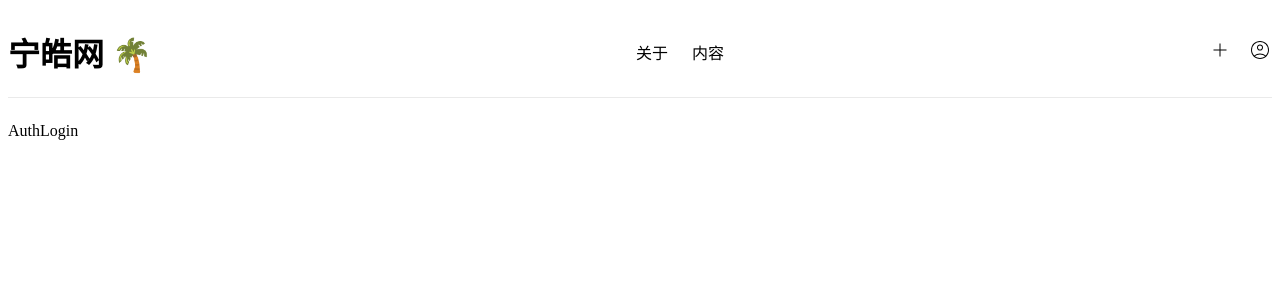
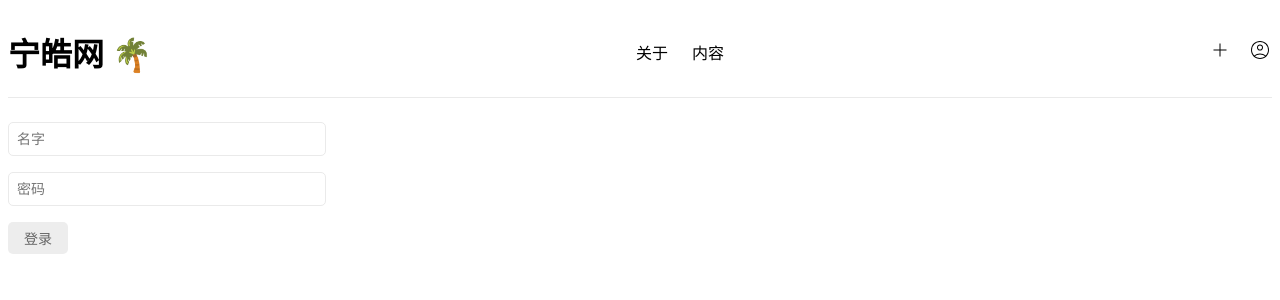
Before and after one commit to ninghao/ninghao-react-w22, a React (Create React App) app: page /login in a window 1280 px wide. Shown: the top 300 px of the page. Built offline with nearby package versions, Linux system fonts and the light colour scheme.

Commit message:
准备用户登录表单并请求登录

```diff
--- a/src/app/app.css
+++ b/src/app/app.css
@@ -17,6 +17,7 @@ nav > a {
 }
 
 input[type='text'],
+input[type='password'],
 textarea {
   border: 1px solid #eaeaea;
   padding: 8px;
--- a/src/auth/login/auth-login.tsx
+++ b/src/auth/login/auth-login.tsx
@@ -1,4 +1,5 @@
-import { useEffect } from 'react';
+import { apiHttpClient } from 'app/app.service';
+import { useEffect, useState } from 'react';
 
 /**
  * 属性类型
@@ -13,7 +14,49 @@ const AuthLogin = (props: AuthLoginProps) => {
     document.title = '用户登录 - 宁皓网';
   });
 
-  return <div>AuthLogin</div>;
+  const [name, setName] = useState('');
+  const [password, setPassword] = useState('');
+
+  const login = async () => {
+    if (name && password) {
+      try {
+        const { data } = await apiHttpClient.post('login', { name, password });
+        console.log(data);
+      } catch (error) {
+        console.log(error);
+      }
+    }
+  };
+
+  return (
+    <form onSubmit={(event) => event.preventDefault()}>
+      <div>
+        <input
+          type="text"
+          placeholder="名字"
+          autoComplete="username"
+          value={name}
+          onChange={(event) => {
+            setName(event.currentTarget.value);
+          }}
+        />
+      </div>
+      <div>
+        <input
+          type="password"
+          placeholder="密码"
+          autoComplete="current-password"
+          value={password}
+          onChange={(event) => {
+            setPassword(event.currentTarget.value);
+          }}
+        />
+      </div>
+      <div>
+        <button onClick={login}>登录</button>
+      </div>
+    </form>
+  );
 };
 
 export default AuthLogin;
```
